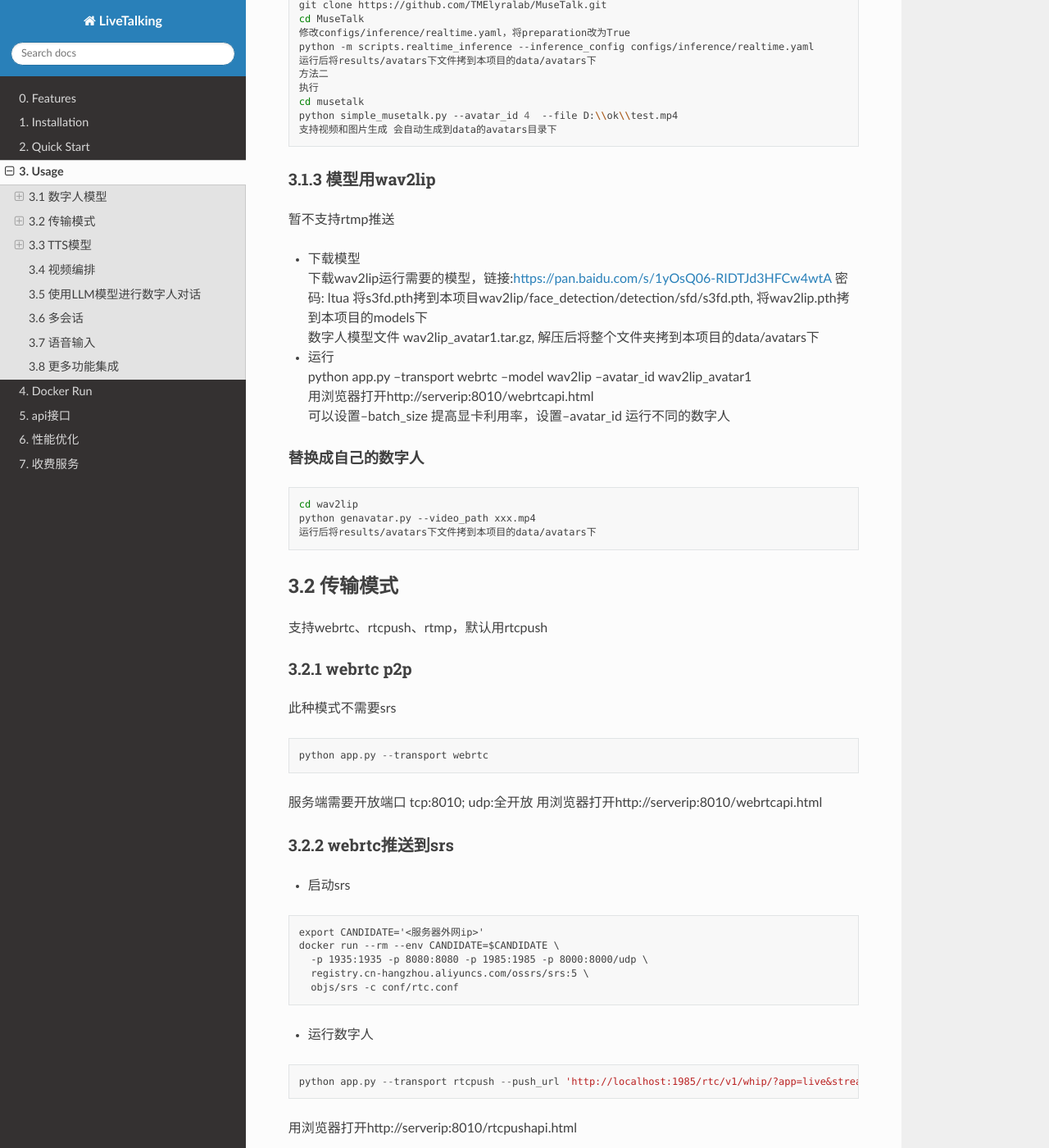
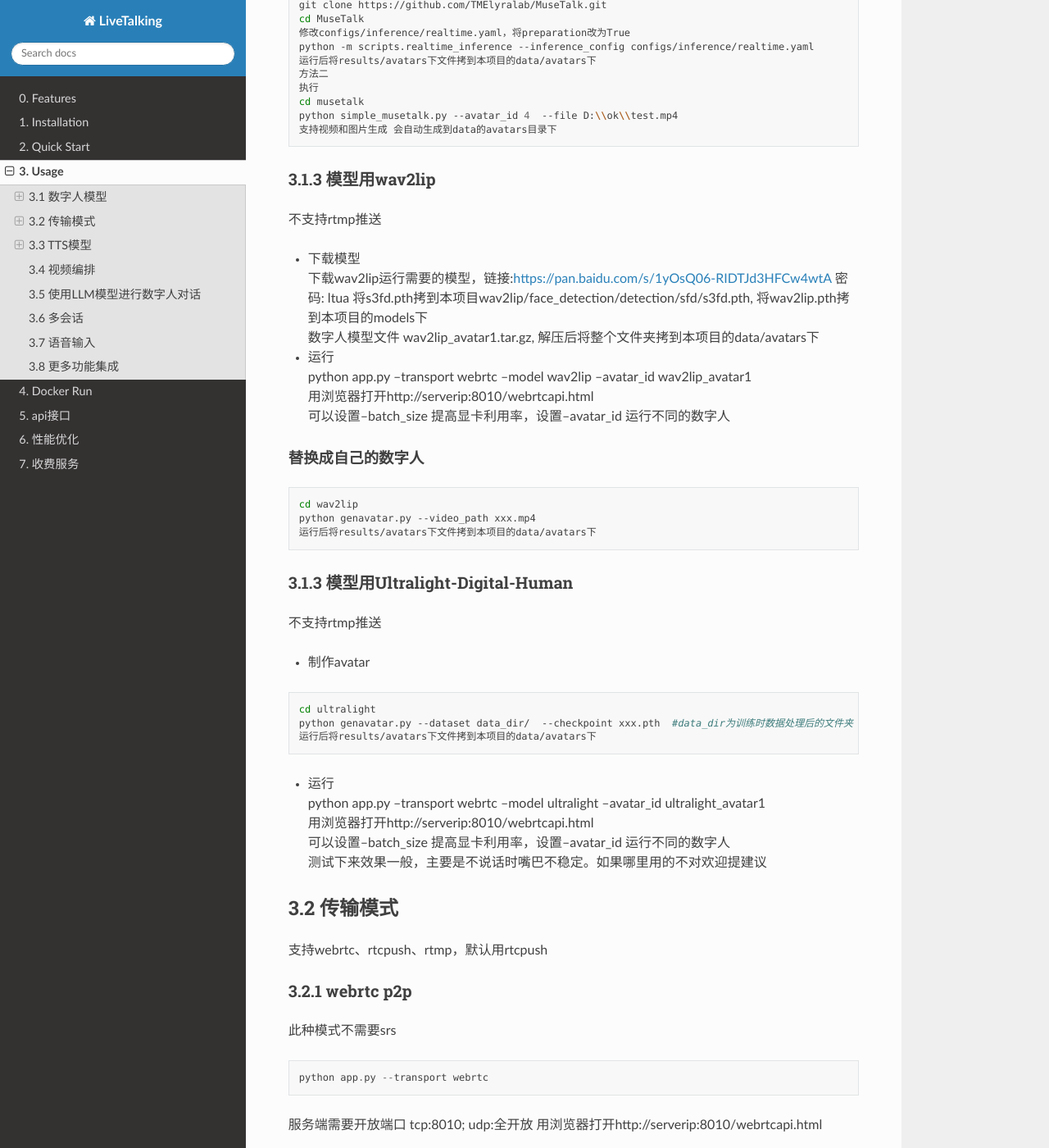
Before and after one commit to lipku/livetalking-doc, a Sphinx documentation site: the page built from docs/source/usage.md, in a window 1280 px wide and 1400 px high, scrolled down 2208 px. Shown: the whole window at 82% size. Built offline with Sphinx 7.4.7 and the Read the Docs theme 3.1.0, drawn with Linux system fonts in a browser that asks for light colours; some of the changed text lies outside the part shown.

Commit message:
update doc

````diff
--- a/docs/source/usage.md
+++ b/docs/source/usage.md
@@ -3,7 +3,7 @@
 分别选择数字人模型、传输方式、tts模型
 
 ### 3.1 数字人模型
-支持3种模型：ernerf、musetalk、wav2lip，默认用ernerf
+支持4种模型：ernerf、musetalk、wav2lip、Ultralight-Digital-Human，默认用ernerf
 #### 3.1.1 ER-Nerf
 ```
 python app.py --model ernerf
@@ -50,7 +50,7 @@ python app.py --fullbody --fullbody_img data/fullbody/img --fullbody_offset_x 10
 ```
 
 #### 3.1.2 模型用musetalk
-暂不支持rtmp推送
+不支持rtmp推送
 - 安装依赖库
 ```bash
 conda install ffmpeg
@@ -83,7 +83,7 @@ python simple_musetalk.py --avatar_id 4  --file D:\\ok\\test.mp4
 ```
 
 #### 3.1.3 模型用wav2lip
-暂不支持rtmp推送
+不支持rtmp推送
 - 下载模型
 下载wav2lip运行需要的模型，链接:<https://pan.baidu.com/s/1yOsQ06-RIDTJd3HFCw4wtA> 密码: ltua
 将s3fd.pth拷到本项目wav2lip/face_detection/detection/sfd/s3fd.pth, 将wav2lip.pth拷到本项目的models下
@@ -98,6 +98,21 @@ cd wav2lip
 python genavatar.py --video_path xxx.mp4
 运行后将results/avatars下文件拷到本项目的data/avatars下
 ```
+
+#### 3.1.3 模型用Ultralight-Digital-Human
+不支持rtmp推送
+- 制作avatar
+```bash
+cd ultralight
+python genavatar.py --dataset data_dir/  --checkpoint xxx.pth  #data_dir为训练时数据处理后的文件夹
+运行后将results/avatars下文件拷到本项目的data/avatars下
+```
+- 运行
+python app.py --transport webrtc --model ultralight --avatar_id ultralight_avatar1
+用浏览器打开http://serverip:8010/webrtcapi.html
+可以设置--batch_size 提高显卡利用率，设置--avatar_id 运行不同的数字人
+测试下来效果一般，主要是不说话时嘴巴不稳定。如果哪里用的不对欢迎提建议
+
 
 ### 3.2 传输模式
 支持webrtc、rtcpush、rtmp，默认用rtcpush
````
Also changed, not shown: other parts of docs/source/usage.md (+1 -1 lines), docs/source/feature.md (+1 -1 lines), docs/source/install.md (+1 -1 lines), docs/source/quickstart.md (+3 -3 lines).
